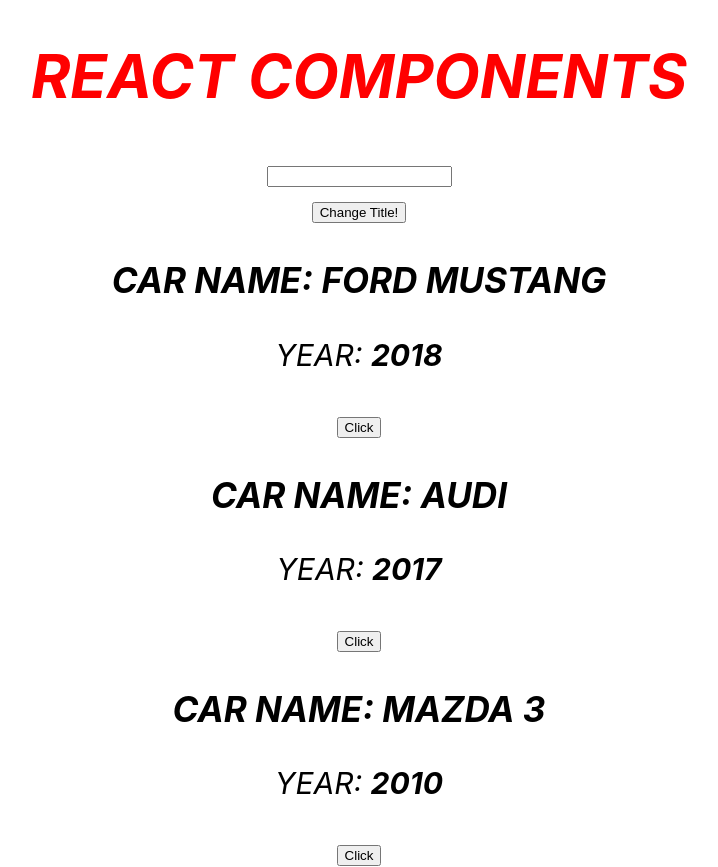
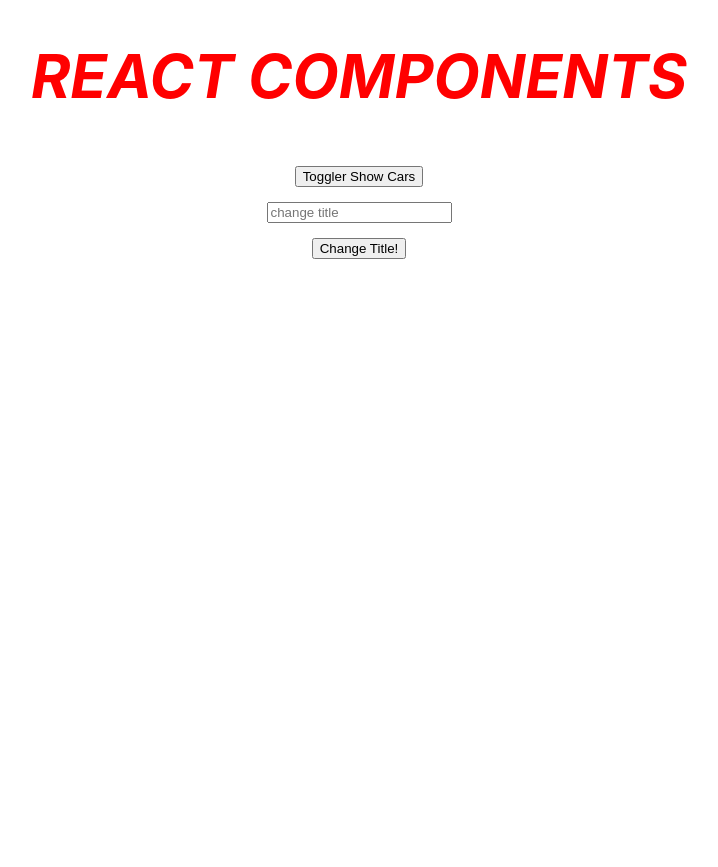
Before and after one commit to SergiiOz/react, a React (Create React App) app in the folder react-theory/: page / in a window 1280 px wide. Shown: the whole page, without its empty margins (281-999 px from the left). After the commit the page ends 800 px from the top, so only its background shows below. Built offline with nearby package versions, Linux system fonts and the light colour scheme.

Commit message:
added statement to show car

```diff
--- a/react-theory/src/App.js
+++ b/react-theory/src/App.js
@@ -15,12 +15,12 @@
     ],
 
     pageTitle: "React components",
+    showCars: false,
   }
 
+  // if we clicked button changed title
   changeTitleHandler = (newTitle) => {
 
-
-    // if we clicked button changed title
     //.setState it's extends from Component
     this.setState({
       pageTitle: newTitle
@@ -37,6 +37,12 @@
     })
   }
 
+  changeShowCarsHandler = () => {
+    this.setState({
+      showCars: !this.state.showCars
+    })
+  }
+
 
   render() {
     // const cars = this.state.cars;
@@ -45,7 +51,23 @@
       'color': 'red',
     }
 
+    let ourCars = null;
 
+    if (this.state.showCars === true) {
+      ourCars = this.state.cars.map((car, index) => {
+        return (
+          < Car
+            key={index}
+            name={car.name}
+            year={car.year}
+            onChangeTitle={this.changeTitleHandler.bind(this, car.name)}
+          />
+        )
+      })
+    }
+
+
+    // this is JSX
     return (
       <div className="App" style={{ fontStyle: 'italic', fontSize: '30px' }}>
 
@@ -54,14 +76,24 @@
           {this.state.pageTitle}
         </h1>
 
+        {/* toggler show cars */}
+        <button onClick={this.changeShowCarsHandler}>Toggler Show Cars</button>
+        <br />
+
         {/* input field - we will change title */}
-        <input type="text" onChange={this.handleInput} />
+        <input type="text" placeholder="change title" onChange={this.handleInput} />
         <br />
 
         <button onClick={this.changeTitleHandler.bind(this, ' changed')}>Change Title!</button>
 
+        {/* our array */}
+        {ourCars}
+
         {/* use array */}
-        {this.state.cars.map((car, index) => {
+        {/* {
+          // use if (this.state.showCars === true){ show our array} else {null}
+          this.state.showCars
+            ? this.state.cars.map((car, index) => {
               return (
                 < Car
                   key={index}
@@ -70,7 +102,9 @@
                   onChangeTitle={this.changeTitleHandler.bind(this, car.name)}
                 />
               )
-        })}
+            })
+            : null
+        } */}
 
         {/* this is props.name props.year */}
         {/* <Car
```
Lines whose indentation alone changed are shown as unchanged.
